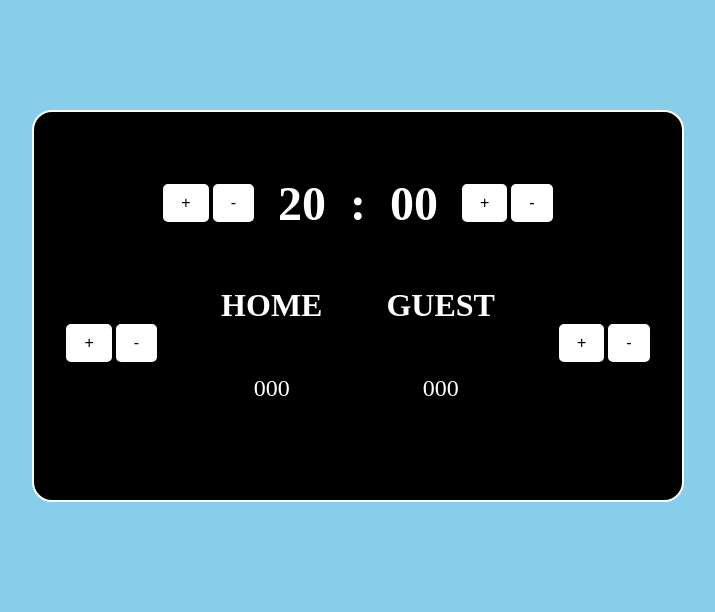
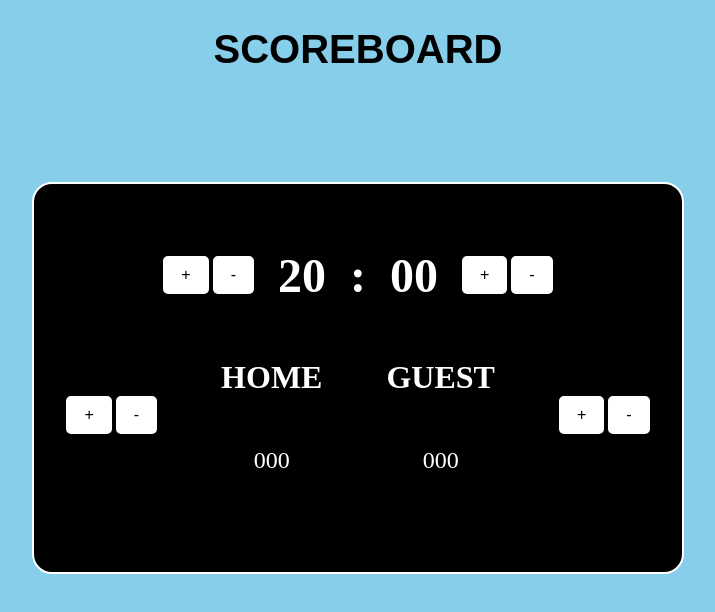
Before and after one commit to CordisO/Basketball-Scoreboard, a plain HTML site: page index.html in a window 1280 px wide. Shown: the whole page, without its empty margins (282-997 px from the left). Drawn offline with Linux system fonts and the light colour scheme.

Commit message:
Update Scoreboard Title

```diff
--- a/index.html
+++ b/index.html
@@ -7,6 +7,8 @@
     <title>Basketball Scoreboard</title>
 </head>
 <body>
+    <h1 class="title">SCOREBOARD</h1>
+
     <main class="basketball-scoreboard">
         <section class="play-time">
             <div>
--- a/style.css
+++ b/style.css
@@ -2,6 +2,15 @@ body {
     background-color: skyblue;
     margin: 0;
     padding: 0;
+}
+
+.title {
+    font-family: 'Franklin Gothic', sans-serif;
+    top: 30%;
+    text-align: center;
+    font-size: 2.5em;
+    color: black;
+    margin-bottom: 20px;
 }
 
 .basketball-scoreboard {
```
